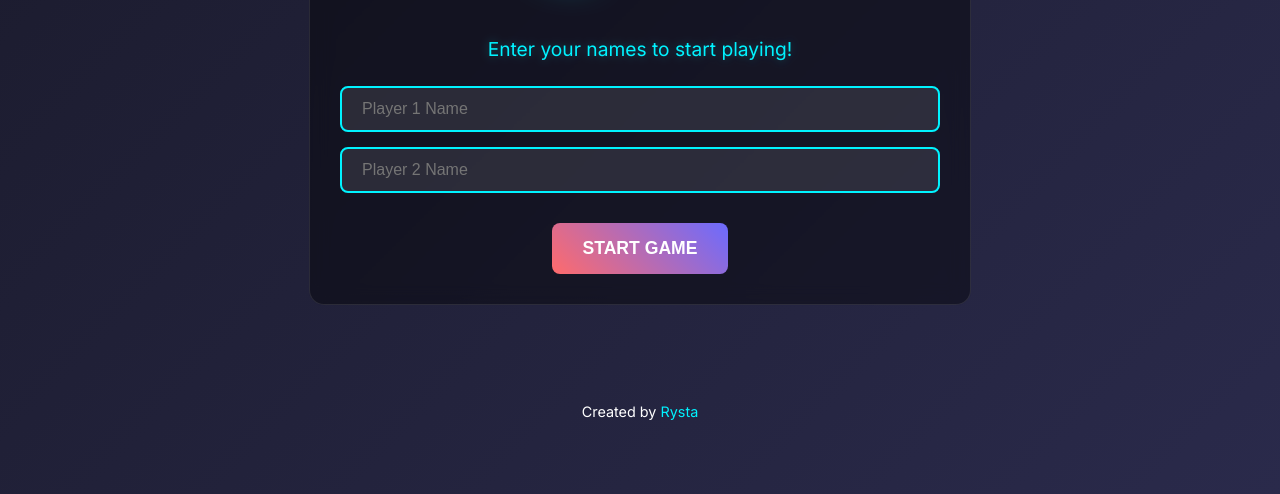
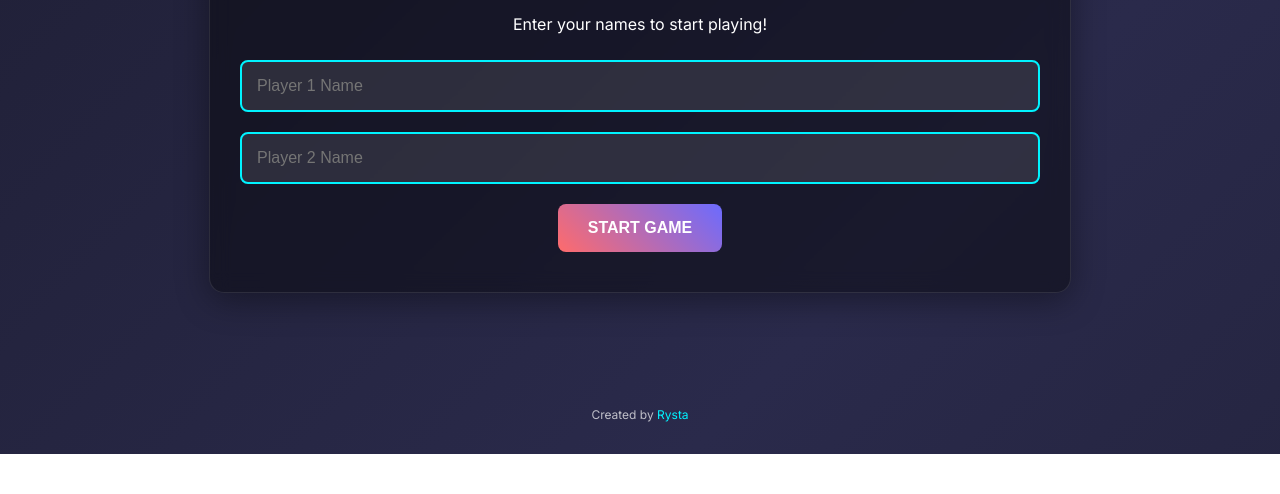
Before and after one commit to reyewon/cards, a plain HTML site: page index.html in a window 1280 px wide. Shown: the part 346-840 px from the top of the page. After the commit the page ends 800 px from the top, so only its background shows below. Drawn offline with Linux system fonts and the light colour scheme.

Commit message:
Update styles.css

```diff
--- a/styles.css
+++ b/styles.css
@@ -1,54 +1,73 @@
-/* Updated CSS */
 body {
     display: flex;
     justify-content: center;
     align-items: center;
     min-height: 100vh;
     margin: 0;
-    background: linear-gradient(135deg, #1a1a2b 0%, #2a2a4b 100%);
     font-family: 'Inter', sans-serif;
     color: #ffffff;
-    position: relative;
-    padding: 20px;
+    font-size: 16px;
+    background: linear-gradient(315deg, #1a1a2b 0%, #2a2a4b 25%, #1a1a2b 50%, #2a2a4b 75%, #1a1a2b 100%);
+    background-size: 400% 400%;
+    animation: gradientShift 15s ease infinite;
+}
+
+@keyframes gradientShift {
+    0% { background-position: 0% 50%; }
+    50% { background-position: 100% 50%; }
+    100% { background-position: 0% 50%; }
+}
+
+.background-animation {
+    position: fixed;
+    top: 0;
+    left: 0;
+    width: 100%;
+    height: 100%;
+    pointer-events: none;
+    z-index: 0;
+    opacity: 0.3;
+    background: radial-gradient(circle at center, transparent 0%, rgba(0, 0, 0, 0.3) 100%);
+    animation: pulse 4s ease-in-out infinite;
+}
+
+@keyframes pulse {
+    0% { transform: scale(1); }
+    50% { transform: scale(1.1); }
+    100% { transform: scale(1); }
 }
 
 .container {
-    text-align: center;
-    max-width: 600px;
-    width: 90%;
+    width: 800px;
     padding: 30px;
     background: rgba(0, 0, 0, 0.4);
     border-radius: 15px;
     backdrop-filter: blur(10px);
     border: 1px solid rgba(255, 255, 255, 0.1);
+    box-shadow: 0 8px 32px 0 rgba(0, 0, 0, 0.37);
+    position: relative;
+    z-index: 1;
+    text-align: center;
+    margin: 20px;
 }
 
 .logo {
-    max-width: 280px;
+    max-width: 300px;
+    height: auto;
     margin: 0 auto 30px;
     filter: drop-shadow(0 0 15px rgba(0, 243, 255, 0.4));
 }
 
-.instruction-text {
-    font-size: 1.2rem;
-    margin-bottom: 25px;
-    color: #00F3FF;
-    text-shadow: 0 0 10px rgba(0, 243, 255, 0.3);
-}
-
-.input-group {
-    display: grid;
-    gap: 15px;
-    margin-bottom: 30px;
-}
-
 input[type="text"] {
-    padding: 12px 20px;
-    font-size: 1rem;
+    padding: 15px;
+    font-size: 16px;
     background: rgba(255, 255, 255, 0.1);
     border: 2px solid #00F3FF;
     border-radius: 8px;
     color: #ffffff;
+    width: 100%;
+    box-sizing: border-box;
+    margin: 10px 0;
     transition: all 0.3s ease;
 }
 
@@ -58,30 +77,21 @@ input[type="text"]:focus {
     box-shadow: 0 0 15px rgba(0, 243, 255, 0.3);
 }
 
-.button-group {
-    display: grid;
-    gap: 15px;
-    margin-top: 25px;
-}
-
-.gradient-button {
+button {
     padding: 15px 30px;
-    font-size: 1.1rem;
+    font-size: 16px;
     font-weight: 700;
+    background: linear-gradient(45deg, #FF6B6B, #6B6BFF);
+    color: white;
     border: none;
     border-radius: 8px;
-    background: linear-gradient(45deg, #FF6B6B, #6B6BFF);
-    color: white;
     cursor: pointer;
     transition: all 0.3s ease;
     text-transform: uppercase;
+    margin: 10px 0;
 }
 
-.gradient-button.alt {
-    background: linear-gradient(45deg, #6B6BFF, #FF6B6B);
-}
-
-.gradient-button:hover {
+button:hover {
     transform: translateY(-2px);
     box-shadow: 0 5px 15px rgba(107, 107, 255, 0.4);
 }
@@ -92,18 +102,19 @@ input[type="text"]:focus {
     border-radius: 12px;
     padding: 25px;
     margin: 20px 0;
-    font-size: 1.1rem;
+    font-size: 18px;
     line-height: 1.6;
     box-shadow: 0 0 20px rgba(0, 243, 255, 0.2);
+    min-height: 100px;
 }
 
 .forfeit-card {
+    border-color: #FF6B6B;
     background: rgba(255, 107, 107, 0.1);
-    border-color: #FF6B6B;
 }
 
 .turn-indicator {
-    font-size: 1.3rem;
+    font-size: 20px;
     font-weight: 700;
     margin-bottom: 25px;
     color: #00F3FF;
@@ -115,7 +126,9 @@ footer {
     bottom: 20px;
     width: 100%;
     text-align: center;
-    font-size: 0.9rem;
+    font-size: 12px;
+    color: rgba(255, 255, 255, 0.7);
+    z-index: 1;
 }
 
 footer a {
```
